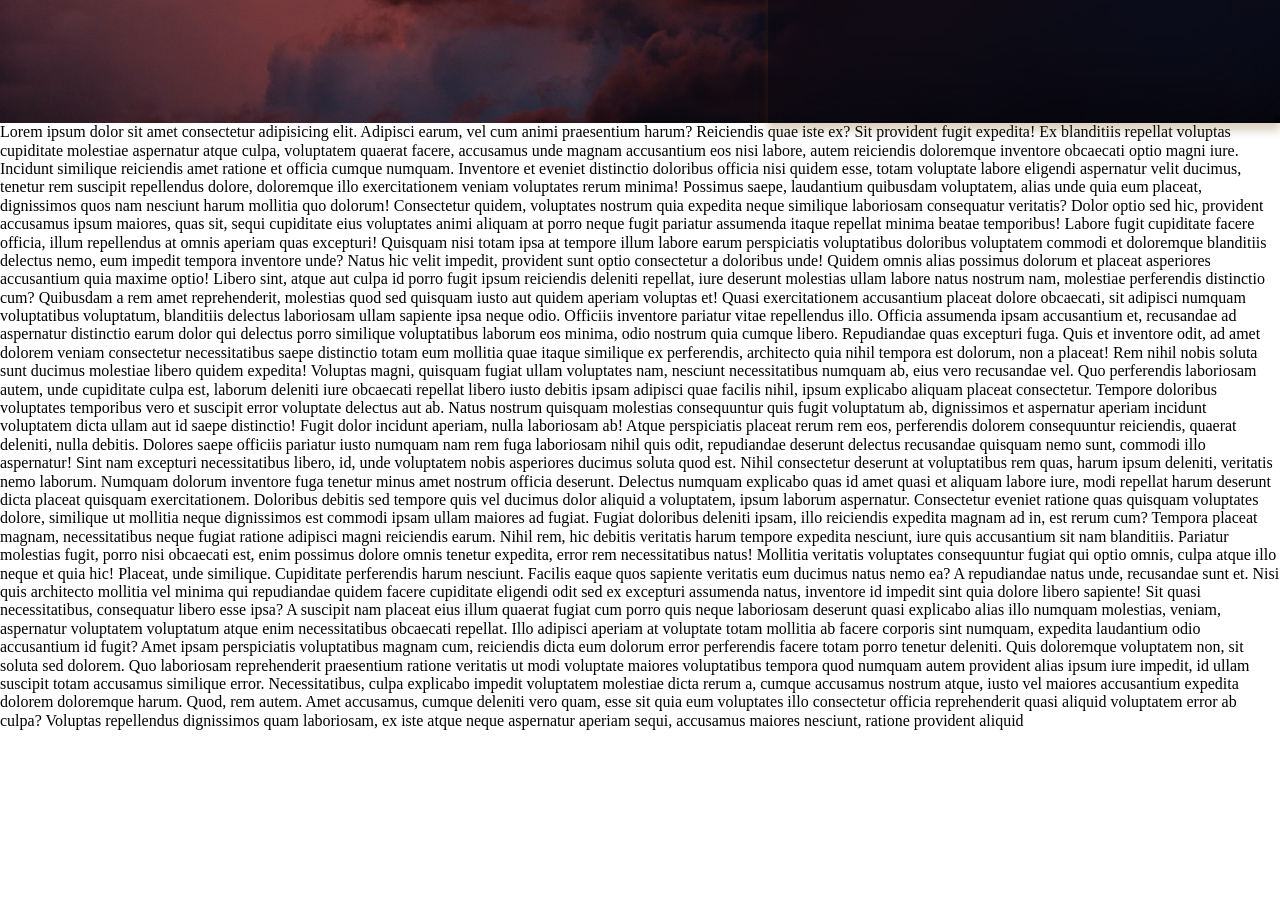
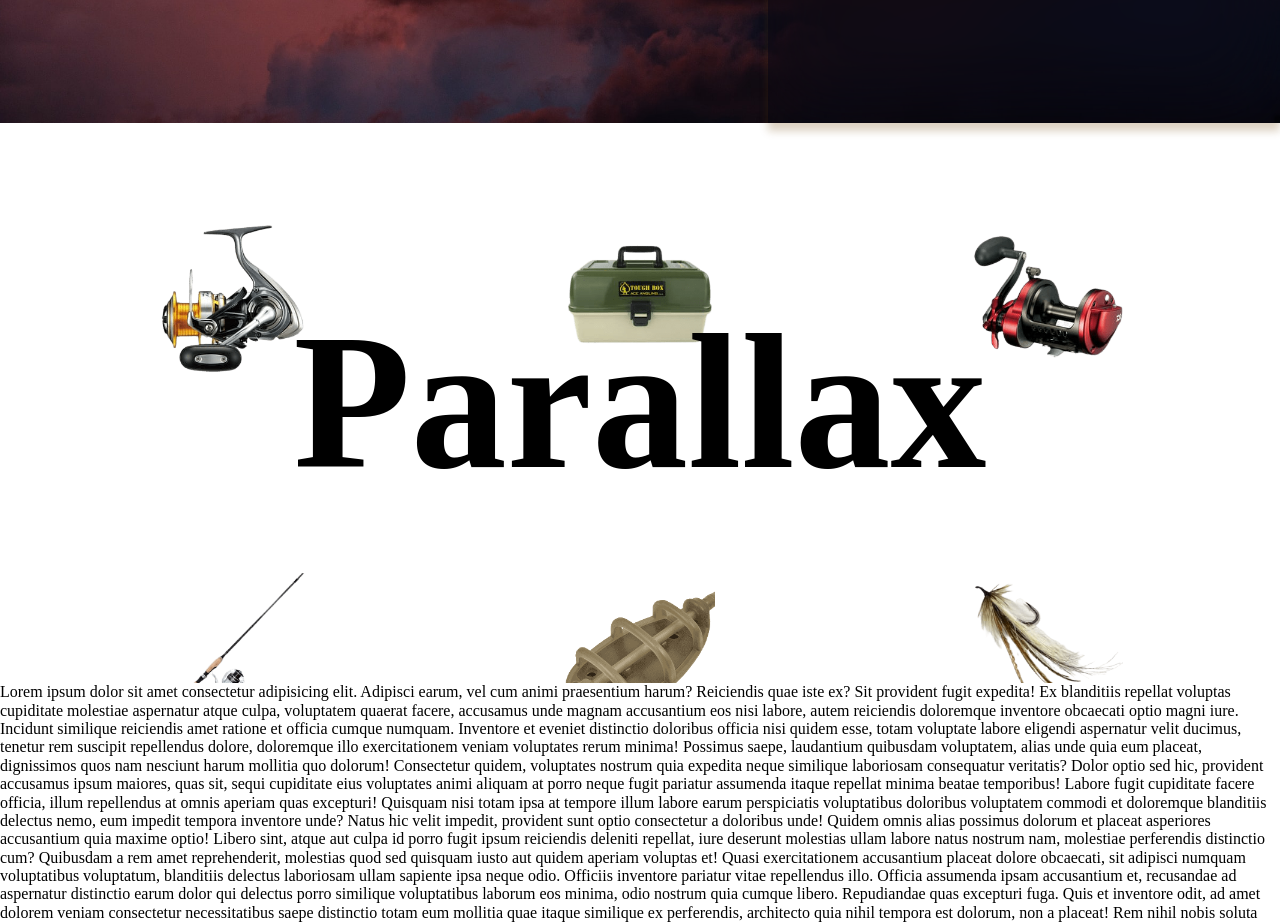
Before and after one commit to KonstantinZhidkov/rybarsky-pomocnik, a plain HTML site: page index.html in a window 1280 px wide. Shown: the part 7080-8003 px from the top of the page. Before the commit the page ends 7810 px from the top, so only its background shows below. Drawn offline with Linux system fonts and the light colour scheme; no server answers.

Commit message:
About project block added. 10 background images for parallax effect uploaded.

```diff
--- a/index.html
+++ b/index.html
@@ -12,11 +12,11 @@
 
 <body>
   <!--Úvodní stránka-->
-  <div class="homepage__wrapper">
+  <div class="homepage__wrapper" id="homepage">
     <header class="header">
       <div class="header__body">
         <!-- Logotyp -->
-        <a class="header__logo" href="#">
+        <a class="header__logo" href="#homepage">
           <img class="logo__image" src="./resources/logos/rybarsky-pomocnik-logotyp-bez-bg.svg" alt="logo">
         </a>
         <!--Navigace burger pro mobilní zařízení-->
@@ -28,10 +28,10 @@
           <ul class="header__list">
             <li id="header__underline"></li>
             <li class="header__item">
-              <a class="header__link" href="#">Pstruhové revíry</a>
+              <a class="header__link" href="#pstruhove">Pstruhové revíry</a>
             </li>
             <li class="header__item">
-              <a class="header__link" href="#">Mimopstruhové revíry</a>
+              <a class="header__link" href="#mimopstruhove">Mimopstruhové revíry</a>
             </li>
             <li class="header__item">
               <a class="header__link" href="#">O projektu</a>
@@ -77,7 +77,7 @@
       </section>
     </div>
     <!-- Pstruhové rybářské revíry -->
-    <section class="cardBox pstruhove">
+    <section class="cardBox pstruhove"  id="pstruhove">
       <h2 class="cardBox__header cardBox__header-transparent pstruhove__header-transparent">Pstruhové revíry</h2>
       <h2 class="cardBox__header cardBox__header-animated pstruhove__header-animated">Pstruhové revíry</h2>
       <div class="cardBox__body">
@@ -253,7 +253,7 @@
       </div>
     </section>
     <!-- Mimopstruhové rybářské revíry -->
-    <section class="cardBox mimopstruhove">
+    <section class="cardBox mimopstruhove" id="mimopstruhove">
       <h2 class="cardBox__header cardBox__header-transparent mimopstruhove__header-transparent">Mimopstruhové revíry
       </h2>
       <h2 class="cardBox__header cardBox__header-animated mimopstruhove__header-animated">Mimopstruhové revíry</h2>
@@ -429,7 +429,7 @@
       </div>
     </section>
     <!-- Počasí block -->
-    <section class="pocasi">
+    <section class="pocasi" id="pocasi">
       <div class="pocasi__main">
         <div class="pocasi__content">
           <div class="pocasi__teplota"></div>
@@ -463,6 +463,11 @@
           </div>
         </div>
       </div>
+    </section>
+    <!-- O projektu block -->
+    <section class="oProjektu" id="oProjektu">
+      <div class="oProjektu__imageContainer"></div>
+      <h3 class="layer">Parallax</h3>
     </section>
     <p>
       Lorem ipsum dolor sit amet consectetur adipisicing elit. Adipisci earum,
--- a/resources/css/style.css
+++ b/resources/css/style.css
@@ -259,7 +259,7 @@ body {
     top: 0;
   }
 
-  .header__list{
+  .header__list {
     display: block;
   }
 
@@ -310,6 +310,7 @@ body {
   0% {
     background-position: 0px;
   }
+
   100% {
     background-position: 5440px;
   }
@@ -499,7 +500,9 @@ body {
 }
 
 @keyframes wawyHeader {
-  0%, 100% {
+
+  0%,
+  100% {
     clip-path: polygon(0 26%, 13% 47%, 25% 55%, 42% 64%, 55% 65%, 69% 57%, 84% 46%, 100% 37%, 100% 100%, 0% 100%);
   }
 
@@ -639,6 +642,7 @@ body {
 }
 
 @media only screen and (max-width: 830px) {
+
   .mimopstruhove__header-transparent,
   .mimopstruhove__header-animated {
     font-size: 3.2em;
@@ -670,6 +674,7 @@ body {
 }
 
 @media only screen and (max-width: 530px) {
+
   .mimopstruhove__header-transparent,
   .mimopstruhove__header-animated {
     left: 5px;
@@ -726,6 +731,7 @@ body {
 }
 
 @media only screen and (max-width: 390px) {
+
   .mimopstruhove__header-transparent,
   .mimopstruhove__header-animated {
     left: 1px;
@@ -1067,8 +1073,8 @@ body {
   align-items: center;
 }
 
-ul.podrobnosti__keys > li,
-ul.podrobnosti__values > li {
+ul.podrobnosti__keys>li,
+ul.podrobnosti__values>li {
   margin-bottom: 50px;
   font-family: "Righteous", sans-serif;
   list-style: none;
@@ -1128,8 +1134,8 @@ ul.podrobnosti__values > li {
     font-size: 2em;
   }
 
-  ul.podrobnosti__keys > li,
-  ul.podrobnosti__values > li {
+  ul.podrobnosti__keys>li,
+  ul.podrobnosti__values>li {
     font-size: 1.8em;
   }
 }
@@ -1217,6 +1223,7 @@ ul.podrobnosti__values > li {
 }
 
 @media only screen and (max-height: 600px) {
+
   .enterArea,
   .podrobnosti__header {
     margin-bottom: 50px;
@@ -1232,8 +1239,8 @@ ul.podrobnosti__values > li {
     font-size: 1.8em;
   }
 
-  ul.podrobnosti__keys > li,
-  ul.podrobnosti__values > li {
+  ul.podrobnosti__keys>li,
+  ul.podrobnosti__values>li {
     font-size: 1.6em;
   }
 
@@ -1249,3 +1256,35 @@ ul.podrobnosti__values > li {
     font-size: 1.5em;
   }
 }
+
+/* O projektu block */
+
+.oProjektu {
+  position: relative;
+  width: 100%;
+  height: 70vh;
+  overflow: hidden;
+  display: flex;
+  justify-content: center;
+  align-items: center;
+}
+
+.oProjektu__imageContainer {
+  width: 100%;
+  max-height: 100%;
+  display: flex;
+  justify-content: space-evenly;
+  flex-wrap: wrap;
+}
+
+.oProjektu__imageContainer>* {
+  width: 150px;
+  height: 150px;
+  margin: 100px;
+  transition: all 0.2s ease-in-out 0s;
+}
+
+h3.layer {
+  position: absolute;
+  font-size: 12em;
+}
--- a/resources/js/main-vanilla.js
+++ b/resources/js/main-vanilla.js
@@ -22,12 +22,13 @@ headerList.onmouseenter = () => {
     headerUnderline.style.visibility = 'visible';
 }
 
+
 // *** Počasí block ***
 
 const enterAreaInput = document.querySelector('.enterArea__input');
 const enterAreaSubmitButton = document.querySelector('.enterArea__submitButton');
 const api = {
-    key: "b42ee8f264297822fbae61139212bbd8",    // Můj unikátní klíč
+    key: "b42ee8f264297822fbae61139212bbd8", // Můj unikátní klíč
     url: "https://api.openweathermap.org/data/2.5/"
 }
 
@@ -117,3 +118,33 @@ function datumGenerator(param) {
 }
 
 getResults("Opava");
+
+
+// *** O projektu block ***
+
+const parallaxObrazky = ['daiwa.png', 'krabicka.png', 'multiplikator-cerveny.png', 'rybarsky-prut-a-navijak.png', 'krmitko.png', 'muska.png', 'prut-a-navijak.png', 'wobbler.png', 'navijak-cerveny.png', 'prut-a-navijak2.png'];
+const oProjektuImageContainer = document.querySelector('.oProjektu__imageContainer');
+
+const imageGenerator = arr => {
+    for (let i = 0; i < arr.length; i++) {
+        let img = document.createElement('img');
+        let randomNum = Math.floor(Math.random() * 15) + 1; // náhodné číslo od 1 do 15
+        img.setAttribute('src', `./resources/images/background-images/parallax-background-images/${arr[i]}`);
+        img.setAttribute('data', randomNum *= Math.floor(Math.random() * 2) == 1 ? 1 : -1); // v 50% případů se přidá znaménko minus
+        oProjektuImageContainer.appendChild(img);
+    }
+}
+
+imageGenerator(parallaxObrazky);
+
+function parallaxFunction(elem) {
+    this.querySelectorAll('.oProjektu__imageContainer img').forEach(image => {
+        let rychlostPohybu = image.getAttribute('data');
+        let x = (window.innerWidth - elem.pageX * rychlostPohybu) / 100;
+        let y = (window.innerHeight - elem.pageY * rychlostPohybu) / 100;
+
+        image.style.transform = `rotate(${x}deg) rotate(${-y}deg)`;
+    });
+}
+
+oProjektuImageContainer.addEventListener('mousemove', parallaxFunction);
```
Also changed, not shown: resources/images/background-images/parallax-background-images/daiwa.png (added), resources/images/background-images/parallax-background-images/krabicka.png (added), resources/images/background-images/parallax-background-images/krmitko.png (added), resources/images/background-images/parallax-background-images/multiplikator-cerveny.png (added), resources/images/background-images/parallax-background-images/muska.png (added), resources/images/background-images/parallax-background-images/navijak-cerveny.png (added), resources/images/background-images/parallax-background-images/prut-a-navijak.png (added), resources/images/background-images/parallax-background-images/prut-a-navijak2.png (added), resources/images/background-images/parallax-background-images/rybarsky-prut-a-navijak.png (added), resources/images/background-images/parallax-background-images/wobbler.png (added). Lines whose indentation alone changed are shown as unchanged.
